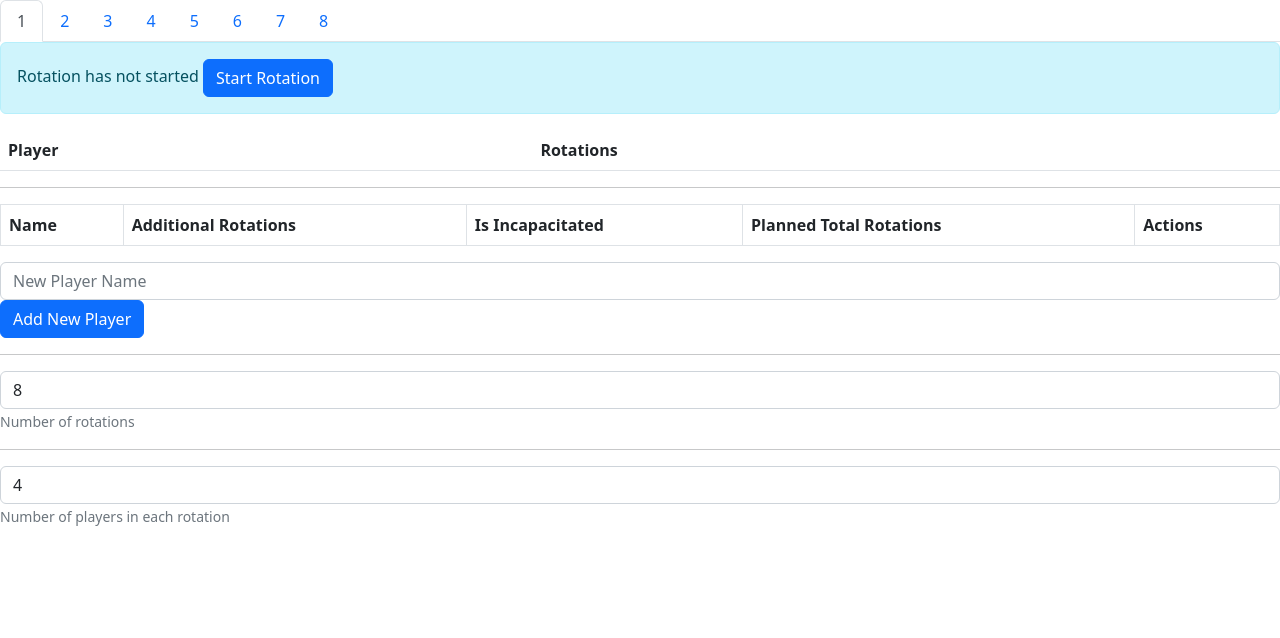
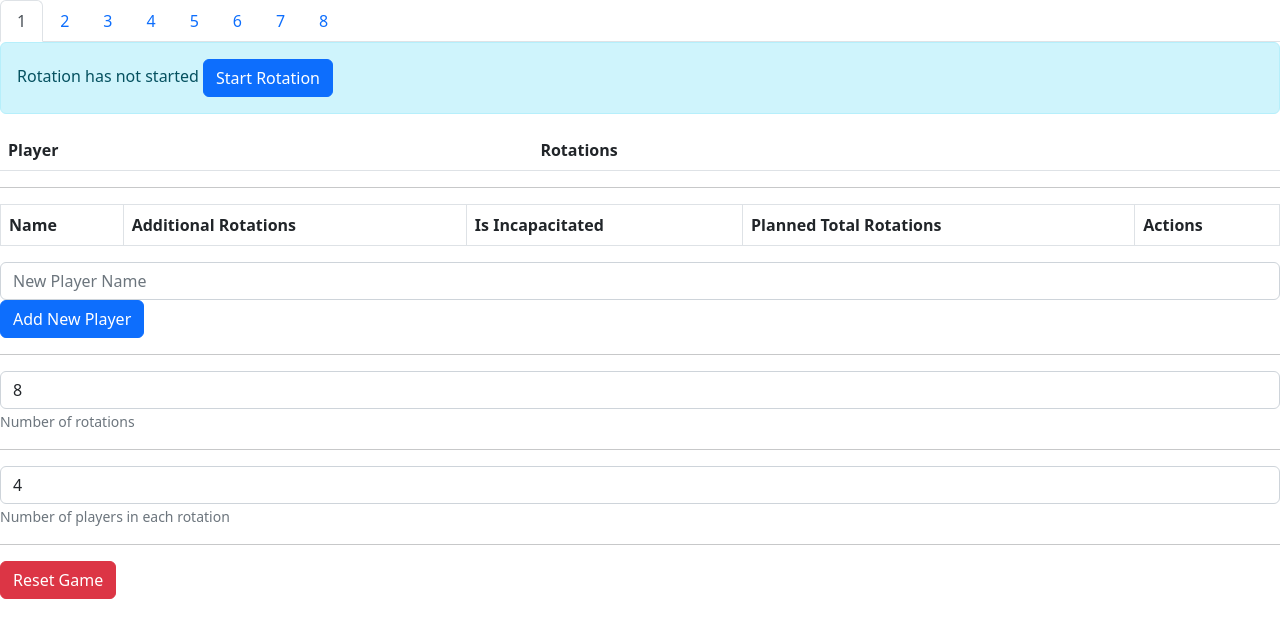
Before and after one commit to BrianMcBrayer/coach-assistant, a React (Vite) app: page / in a window 1280 px wide. Shown: the top 638 px of the page. Built offline with nearby package versions, Linux system fonts and the light colour scheme.

Commit message:
Add ability to reset game

```diff
--- a/src/App.tsx
+++ b/src/App.tsx
@@ -2,7 +2,7 @@ import "bootstrap/dist/css/bootstrap.min.css";
 import PlayersEditor from "./PlayersEditor";
 import { useEffect, useState } from "react";
 import { Player, Rotation, RotationStatus } from "./types";
-import { Form } from "react-bootstrap";
+import { Button, Form } from "react-bootstrap";
 import RotationListDisplay from "./RotationListDisplay";
 
 function App() {
@@ -50,6 +50,15 @@ function App() {
     setRotations(rotations);
   }
 
+  function resetGame() {
+    if(!window.confirm("Are you sure you want to reset the game?")) {
+      return;
+    }
+
+    setPlayersAndSaveToLocalStorage([]);
+    setRotationsAndSaveToLocalStorage([]);
+  }
+
   return (
     <>
       <RotationListDisplay
@@ -88,6 +97,8 @@ function App() {
         }
       />
       <Form.Text>Number of players in each rotation</Form.Text>
+      <hr />
+      <Button variant="danger" onClick={resetGame}>Reset Game</Button>
     </>
   );
 }
```
